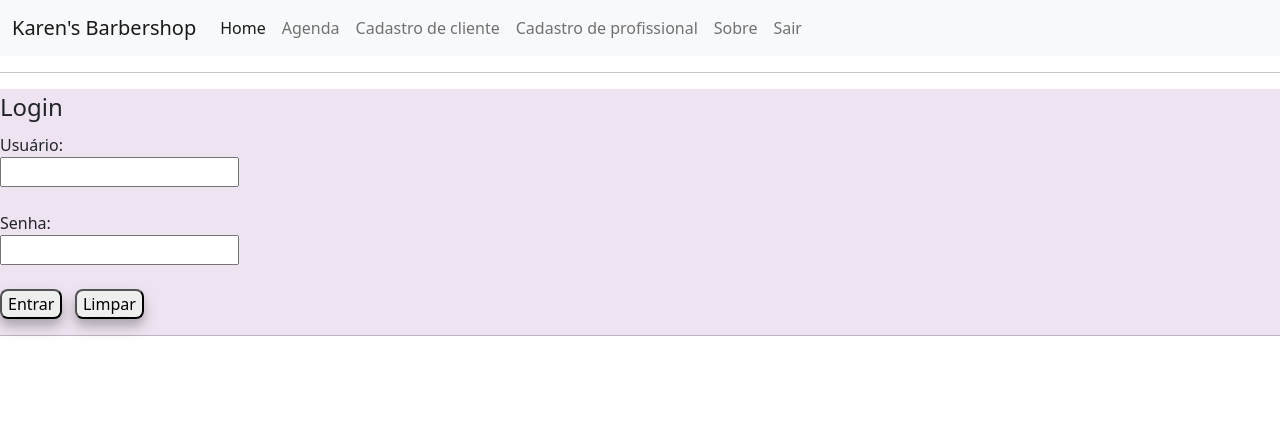
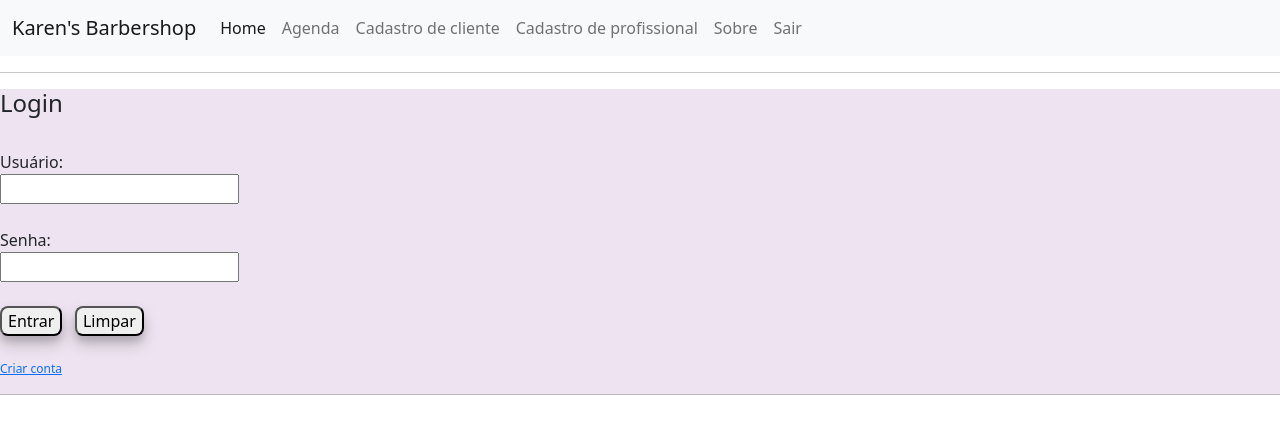
Before and after one commit to KarenLivia/P3_KarenLiviaAlves, an Angular app: page / in a window 1280 px wide. Shown: the top 434 px of the page. Built offline with nearby package versions, Linux system fonts and the light colour scheme.

Commit message:
4 files modified

```diff
--- a/src/app/components/cadastro-cliente/cadastro-cliente.component.html
+++ b/src/app/components/cadastro-cliente/cadastro-cliente.component.html
@@ -15,7 +15,8 @@
           <input #input type="number" id="cpf"/><br><br>
           <label for="cell">Celular:</label><br>
           <input #input type="number" id="cell"/><br><br>
-          <button (click)="nameC.add(input.value); input.value = ''">Cadastrar</button>
+          <button (click)="nameC.add(input.value); input.value = ''">Cadastrar</button>&nbsp;&nbsp;
+          <button type="reset" >Limpar</button>
       </form>
       <ol>
         <li *ngFor="let c of nameC.getList(); index as i">
--- a/src/app/components/cadastro-profissional/cadastro-profissional.component.html
+++ b/src/app/components/cadastro-profissional/cadastro-profissional.component.html
@@ -15,7 +15,8 @@
           <input #input type="text" id="funcao"/><br><br>
           <label for="servicos">Serviços:</label><br>
           <input #input type="text" id="servicos"/><br><br>
-    <button (click)="cadastroP.add(input.value); input.value = ''">Cadastrar</button>
+    <button (click)="cadastroP.add(input.value); input.value = ''">Cadastrar</button>&nbsp;&nbsp;
+    <button type="reset" >Limpar</button>
     <hr />
       </form>
       <ol>
--- a/src/app/components/home/home.component.html
+++ b/src/app/components/home/home.component.html
@@ -8,16 +8,15 @@
   <body>
     <div class="backmid">
       <form>
-        <fieldset>
-          <legend>Login</legend>
+          <h4>Login</h4><br>
           <label for="name">Usuário:</label><br>
           <input #input type="text" id="name"/><br><br>
           <label for="senha">Senha:</label><br>
           <input #input type="password" id="senha"/><br><br>
           <button type="button">Entrar</button>&nbsp;&nbsp;
-          <button type="button">Limpar</button>
-        </fieldset>
-      </form>
+          <button type="reset" >Limpar</button>
+      </form><br>
+      <p class="link"><a href="https://angular-ivy-stmrnb.stackblitz.io/cadastro-profissional">Criar conta</a></p>
       <hr />
       <!--<ol>
         <li *ngFor="let c of nameC.getList(); index as i">
--- a/src/styles.css
+++ b/src/styles.css
@@ -15,3 +15,7 @@ button:active {
 .backmid{
   background-color: #eee4f1;
 }
+
+.link{
+  font-size: 12px;
+}
```
